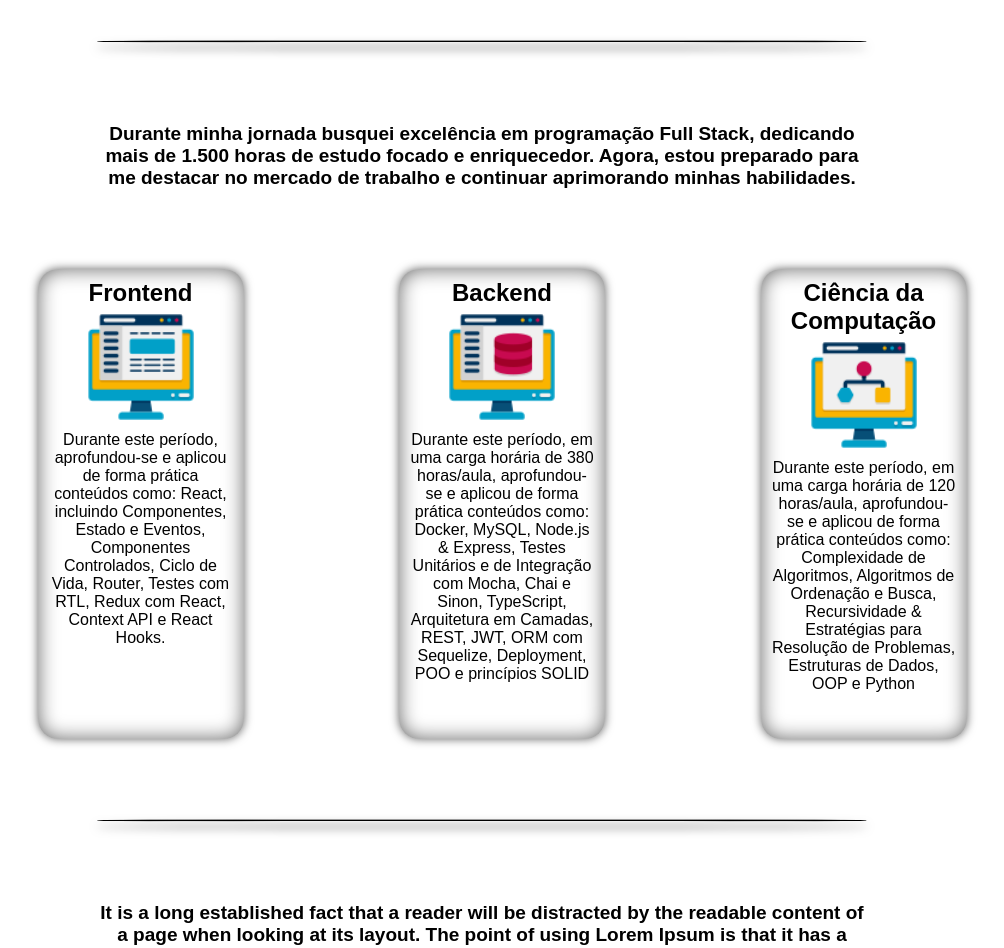
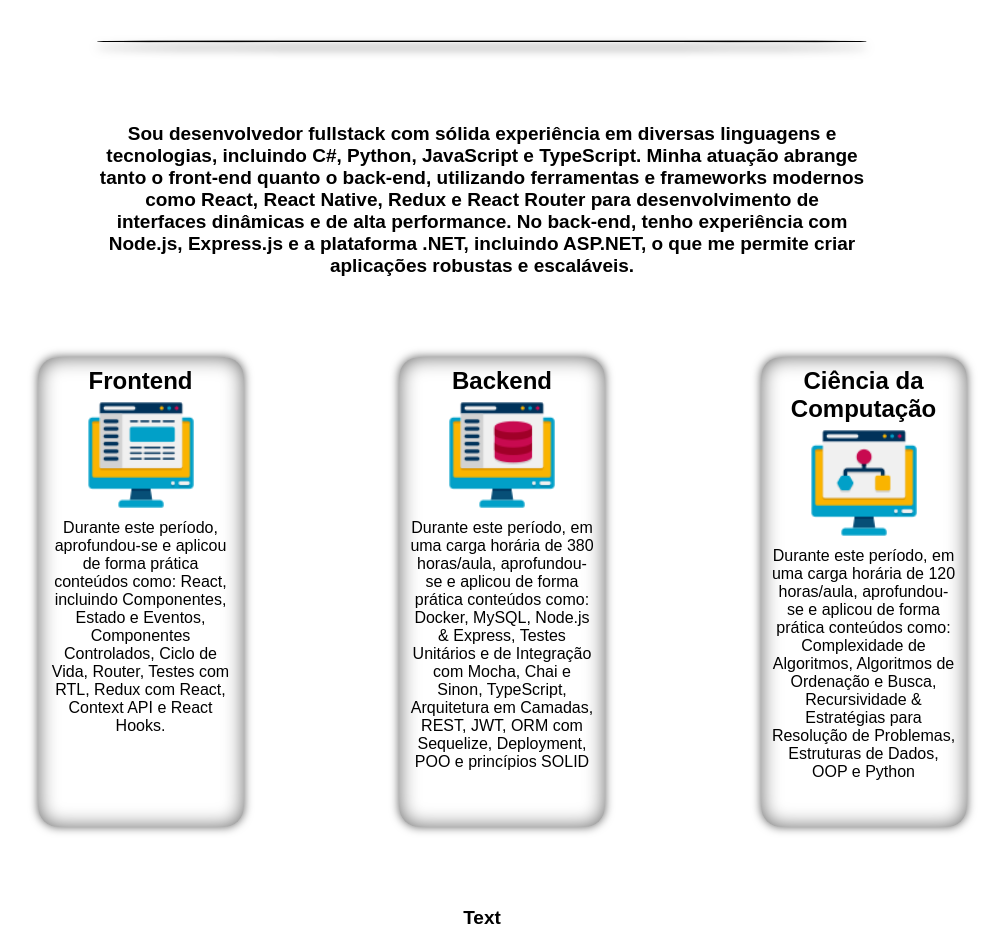
Before and after one commit to FabricioAnastacio/my_portfolio, a React (Create React App) app in the folder frontend/: page /home in a window 1280 px wide. Shown: the part 820-1768 px from the top of the page, without its empty margins (158-1162 px from the left). Built offline with nearby package versions, Linux system fonts and the light colour scheme; a web font is replaced by a local one.

Commit message:
Corrige erros de ortografia e altera o texto sobre mim

```diff
--- a/frontend/public/data/portfolio.json
+++ b/frontend/public/data/portfolio.json
@@ -25,8 +25,8 @@
     }
   ],
   "description": {
-    "resume": "Durante minha jornada busquei excelência em programação Full Stack, dedicando mais de 1.500 horas de estudo focado e enriquecedor. Agora, estou preparado para me destacar no mercado de trabalho e continuar aprimorando minhas habilidades.",
-    "project": "It is a long established fact that a reader will be distracted by the readable content of a page when looking at its layout. The point of using Lorem Ipsum is that it has a more-or-less normal distribution of letters, as opposed to using 'Content here, content here', making it look like readable English. Many desktop publishing packages and web page editors now use Lorem Ipsum as their",
+    "resume": "Sou desenvolvedor fullstack com sólida experiência em diversas linguagens e tecnologias, incluindo C#, Python, JavaScript e TypeScript. Minha atuação abrange tanto o front-end quanto o back-end, utilizando ferramentas e frameworks modernos como React, React Native, Redux e React Router para desenvolvimento de interfaces dinâmicas e de alta performance. No back-end, tenho experiência com Node.js, Express.js e a plataforma .NET, incluindo ASP.NET, o que me permite criar aplicações robustas e escaláveis.",
+    "project": "Conclui mais de 35 projetos durante meus estudos com programação. Dentre as linguagens que estudei me destaquei em TypeScript e C# gostei delas por serem linguagens fortemente tipadas e robustas. Esses são alguns dos meus projetos que conclui e publiquei no meu repositorio do Github.",
     "frontend": "Durante este período, aprofundou-se e aplicou de forma prática conteúdos como: React, incluindo Componentes, Estado e Eventos, Componentes Controlados, Ciclo de Vida, Router, Testes com RTL, Redux com React, Context API e React Hooks.",
     "backend": "Durante este período, em uma carga horária de 380 horas/aula, aprofundou-se e aplicou de forma prática conteúdos como: Docker, MySQL, Node.js & Express, Testes Unitários e de Integração com Mocha, Chai e Sinon, TypeScript, Arquitetura em Camadas, REST, JWT, ORM com Sequelize, Deployment, POO e princípios SOLID",
     "cs": "Durante este período, em uma carga horária de 120 horas/aula, aprofundou-se e aplicou de forma prática conteúdos como: Complexidade de Algoritmos, Algoritmos de Ordenação e Busca, Recursividade & Estratégias para Resolução de Problemas, Estruturas de Dados, OOP e Python"
--- a/frontend/src/components/ComponentLoading.jsx
+++ b/frontend/src/components/ComponentLoading.jsx
@@ -14,7 +14,7 @@ function ComponentLoading() {
     <div className="Loading">
       <header className="Loading-header">
         <img src={ rasengam } alt="rasengam" className="Loading-logo" />
-        <p>{`loading... ${second}`}</p>
+        <p>{`Loading... ${second}`}</p>
       </header>
     </div>
   );
--- a/frontend/src/components/ComponentMain.jsx
+++ b/frontend/src/components/ComponentMain.jsx
@@ -62,10 +62,20 @@ function Main() {
         <Carousel />
       </section>
       <hr id="Description" className={ `Hr-thame-${modeThame}` } />
-      <section className="Content-description">
-        <p>{ data.description.resume }</p>
-      </section>
       <div id="Page-thow">
+        <p className="Content-description">
+          {/* Enquanto estudei na
+          {' '}
+          <a
+            href="https://www.betrybe.com/"
+            className="Link-Trybe"
+            target="_blank"
+            rel="noreferrer"
+          >
+            Trybe
+          </a> */}
+          { data.description.resume }
+        </p>
         <ul>
           <li className={ `Item-theme-${modeThame}` }>
             <h2>Frontend</h2>
@@ -83,6 +93,9 @@ function Main() {
             <p>{ data.description.cs }</p>
           </li>
         </ul>
+        <p className="Content-description">
+          Text
+        </p>
       </div>
       <hr id="Projects" className={ `Hr-thame-${modeThame}` } />
       <section className="Content-description">
--- a/frontend/src/styles/Main.css
+++ b/frontend/src/styles/Main.css
@@ -45,16 +45,19 @@
   margin: 20px 0;
 }
 
-.Content-description {
-  text-align: center;
-  margin-top: 10vmin;
-  padding: 0 20%;
+
+.Link-Trybe {
+  display: inline-flex;
+  text-decoration: none;
+  background-color: rgb(4, 214, 4);
+  border-radius: 10px;
+  padding: 0 5px;
+  height: 11px;
+  align-items: end;
 }
 
-.Content-description p {
-  text-align: center;
-  font-size: 19px;
-  font-weight: 600;
+.Link-Trybe:hover {
+  transform: scale(1.1);
 }
 
 .Content-main hr {
@@ -67,10 +70,10 @@
 }
 
 #Page-thow {
-  margin-top: 10vmin;
   display: flex;
   align-items: center;
   justify-content: center;
+  flex-direction: column;
   text-align: center;
   hr {
     position: absolute;
@@ -78,6 +81,14 @@
     height: 8px;
     background-color: rgb(0, 214, 0);
   }
+}
+
+.Content-description {
+  text-align: center;
+  padding: 0 20%;
+  margin: 10vmin 0;
+  font-size: 19px;
+  font-weight: 600;
 }
 
 #Page-thow ul {
```
